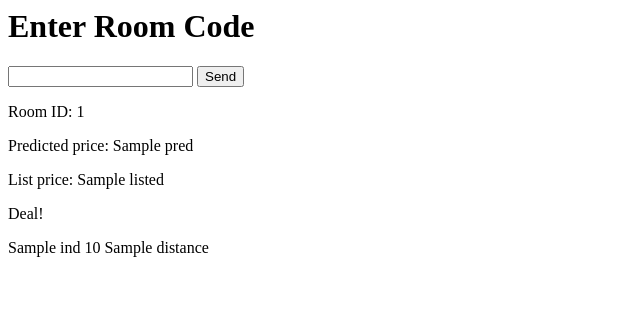
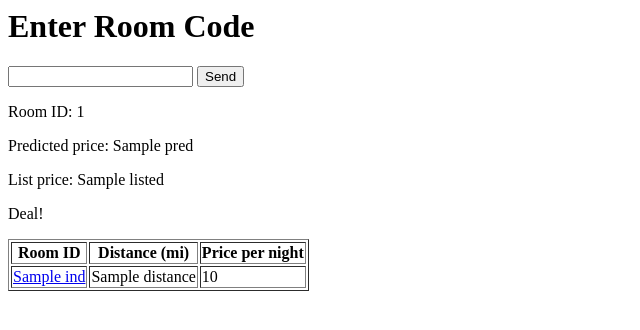
Before and after one commit to btamadio/PricePredictor, a Flask app: template PricePredictor/templates/results.html in a window 1280 px wide. Shown: the top 330 px of the page, without its empty margins (0-640 px from the left). Run offline with Flask 2, Linux system fonts and the light colour scheme; the template is opened without the code that fills it: most values are stand-ins (such as "Sample title", 1, 10 or a date in 2020); parts of the project's set-up code (start-up, migrations or seed data) failed here and were passed over.

Commit message:
updated format of webapp

```diff
--- a/PricePredictor/templates/results.html
+++ b/PricePredictor/templates/results.html
@@ -13,12 +13,14 @@
 <p>List price: {{result.listed}}</p>
 <p>{{result.isDeal}} Deal!</p>
 
-{% for x in result.suggestions %}
-<p>
-<span>{{x.ind}}</span>
-<span>{{x.price}}</span>
-<span>{{x.distance}}</span>
-</p>
-{% endfor %}
+
+<table border="1">
+  <tr><th>Room ID</th><th>Distance (mi)</th><th>Price per night</th></tr>
+  {% for x in result.suggestions %}
+  <tr>
+    <td><a href="http://www.airbnb.com/rooms/{{x.ind}}">{{x.ind}}</a></td><td>{{x.distance}}</td><td>{{x.price}}</td>
+  </tr>
+  {% endfor %}
+</table>
 </body>
 </html>
--- a/PricePredictor/views.py
+++ b/PricePredictor/views.py
@@ -29,10 +29,10 @@ def my_form_post():
     pred_price = forest.predict(df[featureList])[0]
     list_price = df['price'][0]
     loc = (df['lat'][0],df['lon'][0])
-    res['pred'] = pred_price
-    res['listed'] = list_price
+    res['pred'] = '${0:.2f}'.format(pred_price)
+    res['listed'] = '${0:.2f}'.format(list_price)
 
-    if res['pred'] < res['listed']:
+    if pred_price < list_price:
         res['isDeal'] = 'Bad'
     else:
         res['isDeal'] = 'Good'
```
